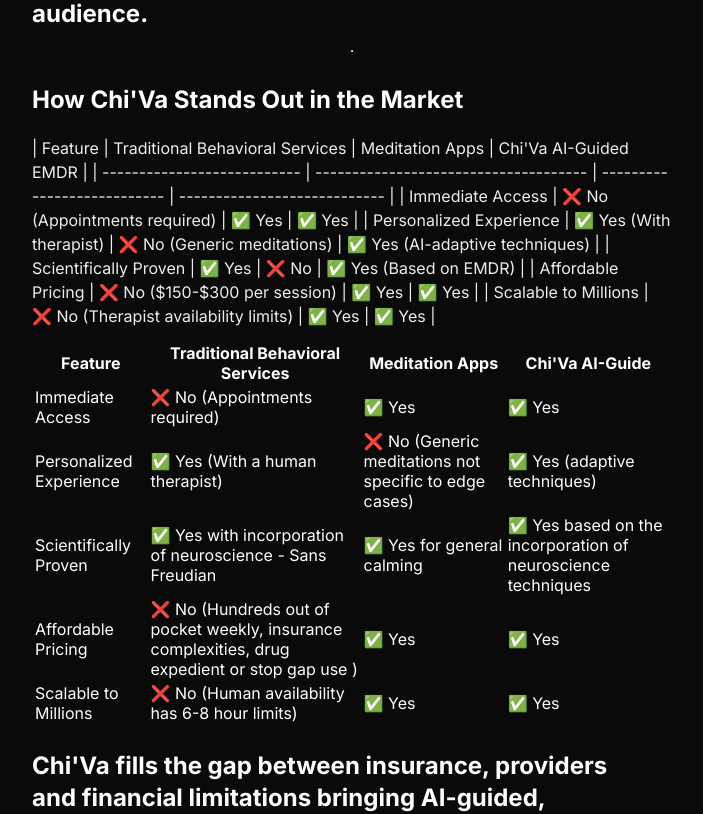
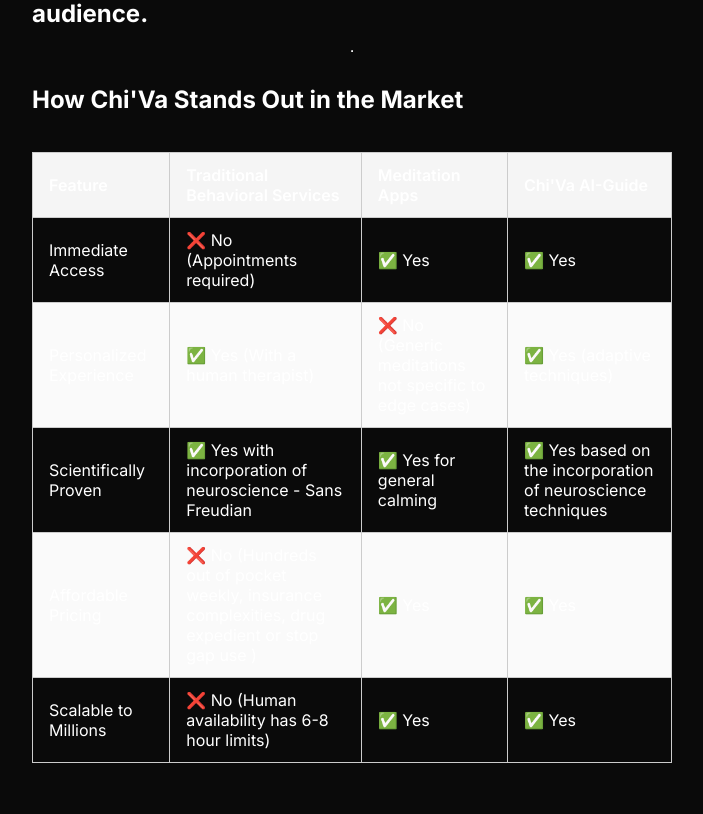
Before and after one commit to CogSciOliver/danii-oliver-portfolio-2025, a Next.js app: page /en/casestudies/chiva-mental-performance-ai in a window 1280 px wide. Shown: the part 2880-3694 px from the top of the page, without its empty margins (288-991 px from the left). Built offline with nearby package versions, Linux system fonts and the light colour scheme.

Commit message:
added Mdx.module.scss for table styling and incorporated the style key value pair in the class

```diff
--- a/src/app/[locale]/casestudies/posts/en/chiva-mental-performance-ai.mdx
+++ b/src/app/[locale]/casestudies/posts/en/chiva-mental-performance-ai.mdx
@@ -93,14 +93,6 @@
 
 ## How Chi'Va Stands Out in the Market
 
-| Feature                     | Traditional Behavioral Services                   | Meditation Apps             | Chi'Va AI-Guided EMDR        |
-| --------------------------- | ------------------------------------- | --------------------------- | ---------------------------- |
-| Immediate Access        | ❌ No (Appointments required)         | ✅ Yes                      | ✅ Yes                       |
-| Personalized Experience | ✅ Yes (With therapist)               | ❌ No (Generic meditations) | ✅ Yes (AI-adaptive techniques) |
-| Scientifically Proven   | ✅ Yes                                | ❌ No                       | ✅ Yes (Based on EMDR)       |
-| Affordable Pricing      | ❌ No ($150-$300 per session)         | ✅ Yes                      | ✅ Yes                       |
-| Scalable to Millions    | ❌ No (Therapist availability limits) | ✅ Yes                      | ✅ Yes                       |
-
 <Table
   data={{
     headers: ["Feature", "Traditional Behavioral Services", "Meditation Apps", "Chi'Va AI-Guide"],
--- a/src/components/mdx.tsx
+++ b/src/components/mdx.tsx
@@ -1,4 +1,4 @@
-import styles from "./Table.module.scss";
+import styles from "@/components/Mdx.module.scss";
 import { MDXRemote, MDXRemoteProps } from "next-mdx-remote/rsc";
 import React, { ReactNode } from "react";
 
@@ -29,7 +29,7 @@
 	));
 
 	return (
-		<table>
+		<table className={styles.table}>
 			<thead>
 				<tr>{headers}</tr>
 			</thead>
```
Also changed, not shown: src/components/Mdx.module.scss (renamed from src/components/Table.module.scss).
